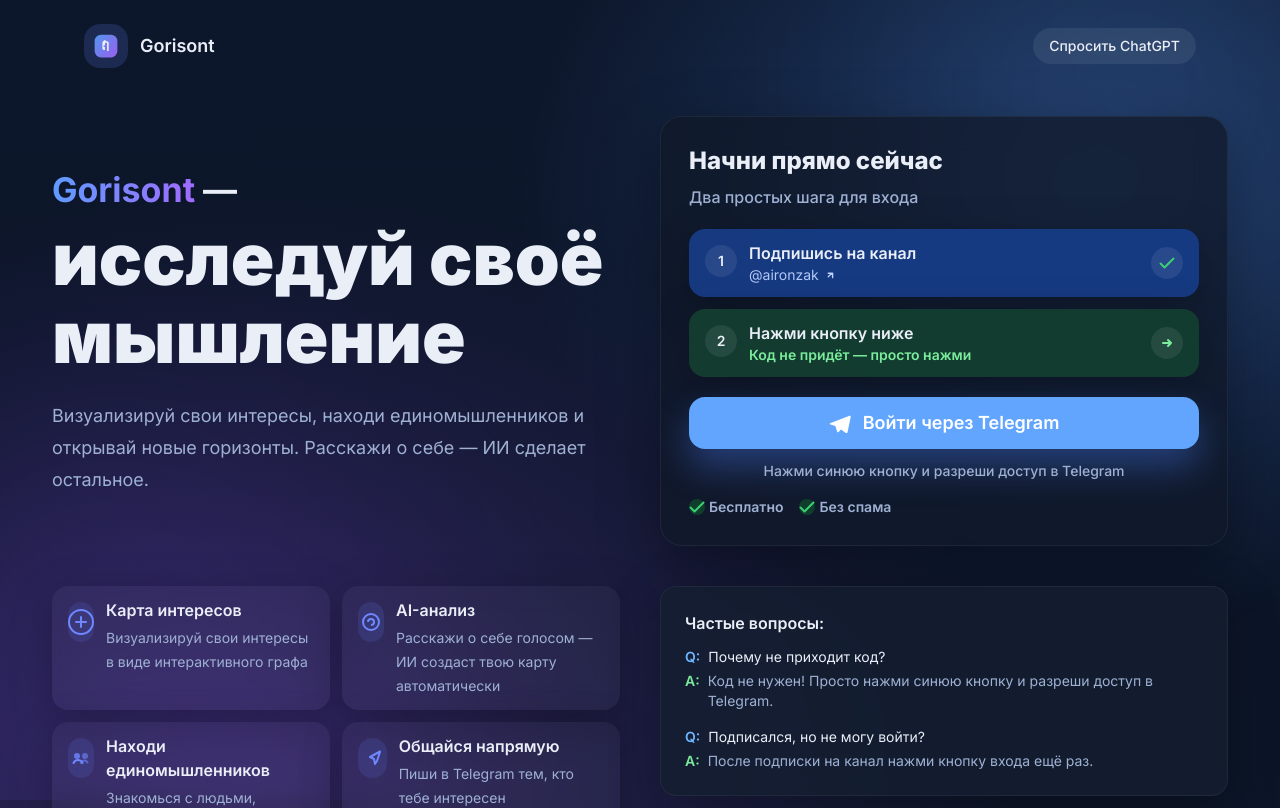
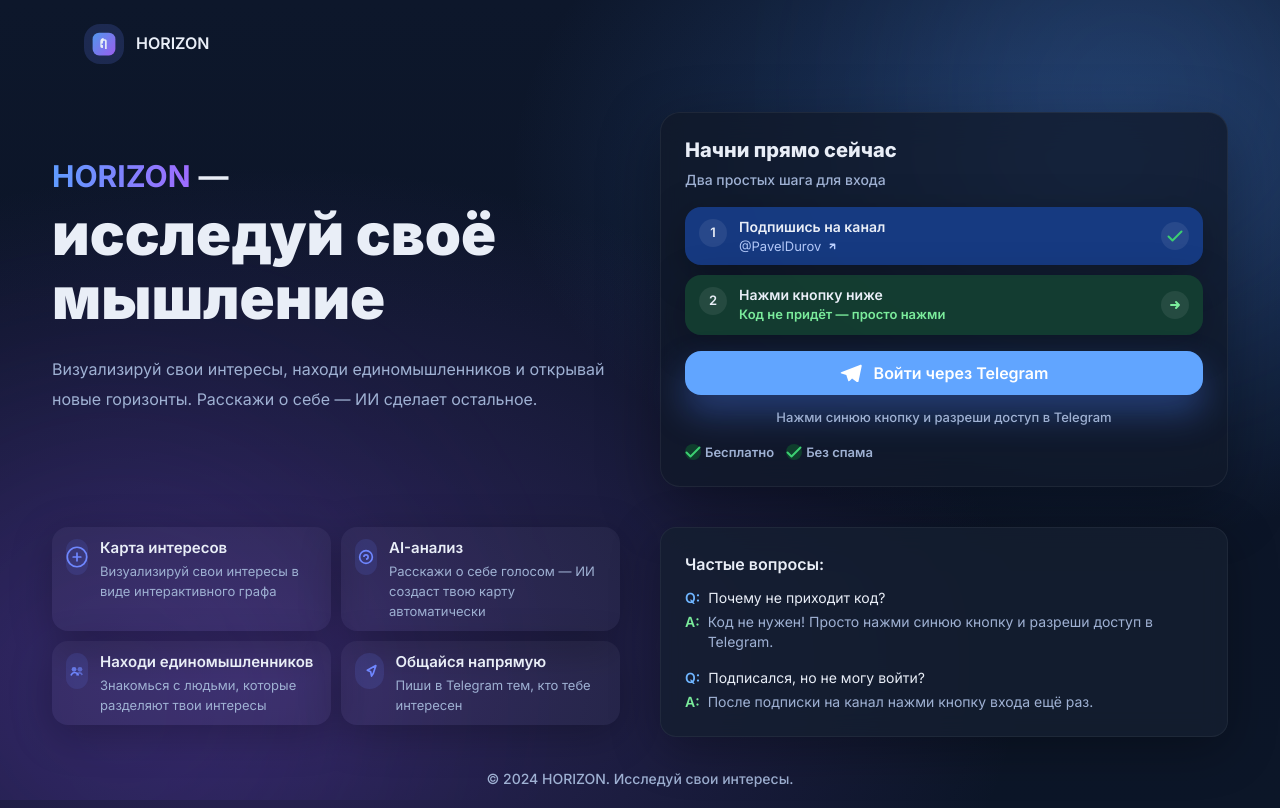
Before and after one commit to BOHDAN162/HORIZON, a Next.js app: page / in a window 1280 px wide. Shown: the top 808 px of the page. Built offline with nearby package versions, Linux system fonts and the light colour scheme.

Commit message:
Refine landing visuals

```diff
--- a/app/globals.css
+++ b/app/globals.css
@@ -75,3 +75,20 @@
 .telegram-button {
   box-shadow: 0 18px 35px rgba(74, 129, 255, 0.35);
 }
+
+@keyframes fade-in-up {
+  from {
+    opacity: 0;
+    transform: translateY(10px);
+  }
+  to {
+    opacity: 1;
+    transform: translateY(0);
+  }
+}
+
+.fade-in-up {
+  opacity: 0;
+  transform: translateY(8px);
+  animation: fade-in-up 0.5s ease-out forwards;
+}
--- a/app/layout.tsx
+++ b/app/layout.tsx
@@ -5,8 +5,8 @@
 const inter = Inter({ subsets: ['latin', 'cyrillic'], display: 'swap' });
 
 export const metadata: Metadata = {
-  title: 'Gorisont — исследуй своё мышление',
-  description: 'Главная страница Gorisont',
+  title: 'HORIZON — исследуй своё мышление',
+  description: 'Главная страница HORIZON',
 };
 
 export default function RootLayout({
--- a/components/FeatureCards.tsx
+++ b/components/FeatureCards.tsx
@@ -5,9 +5,9 @@
     title: 'Карта интересов',
     description: 'Визуализируй свои интересы в виде интерактивного графа',
     icon: (
-      <svg width="26" height="26" viewBox="0 0 26 26" fill="none" xmlns="http://www.w3.org/2000/svg">
-        <circle cx="13" cy="13" r="12" stroke="#6f87ff" strokeWidth="2" />
-        <path d="M8 13h10M13 8v10" stroke="#6f87ff" strokeWidth="2" strokeLinecap="round" />
+      <svg width="22" height="22" viewBox="0 0 26 26" fill="none" xmlns="http://www.w3.org/2000/svg">
+        <circle cx="13" cy="13" r="11.5" stroke="#6f87ff" strokeWidth="2" />
+        <path d="M8.5 13h9M13 8.5v9" stroke="#6f87ff" strokeWidth="2" strokeLinecap="round" />
       </svg>
     )
   },
@@ -15,9 +15,9 @@
     title: 'AI-анализ',
     description: 'Расскажи о себе голосом — ИИ создаст твою карту автоматически',
     icon: (
-      <svg width="26" height="26" viewBox="0 0 26 26" fill="none" xmlns="http://www.w3.org/2000/svg">
-        <rect x="5" y="5" width="16" height="16" rx="8" stroke="#6f87ff" strokeWidth="2" />
-        <path d="M10 13c0-1.657 1.343-3 3-3s3 1.343 3 3-1.343 3-3 3" stroke="#6f87ff" strokeWidth="2" />
+      <svg width="22" height="22" viewBox="0 0 26 26" fill="none" xmlns="http://www.w3.org/2000/svg">
+        <rect x="5.5" y="5.5" width="15" height="15" rx="7.5" stroke="#6f87ff" strokeWidth="2" />
+        <path d="M10.5 13c0-1.38 1.12-2.5 2.5-2.5s2.5 1.12 2.5 2.5-1.12 2.5-2.5 2.5" stroke="#6f87ff" strokeWidth="2" />
       </svg>
     )
   },
@@ -25,11 +25,11 @@
     title: 'Находи единомышленников',
     description: 'Знакомься с людьми, которые разделяют твои интересы',
     icon: (
-      <svg width="26" height="26" viewBox="0 0 26 26" fill="none" xmlns="http://www.w3.org/2000/svg">
-        <circle cx="9" cy="11" r="3" fill="#6f87ff" opacity="0.8" />
-        <circle cx="17" cy="11" r="3" fill="#6f87ff" opacity="0.6" />
-        <path d="M5.5 18c.8-1.8 2.5-3 4.5-3s3.7 1.2 4.5 3" stroke="#6f87ff" strokeWidth="2" strokeLinecap="round" />
-        <path d="M13 18c.6-1.4 2-2.4 3.5-2.4 1.3 0 2.4.7 3 1.8" stroke="#6f87ff" strokeWidth="2" strokeLinecap="round" opacity="0.6" />
+      <svg width="22" height="22" viewBox="0 0 26 26" fill="none" xmlns="http://www.w3.org/2000/svg">
+        <circle cx="9.5" cy="11" r="2.8" fill="#6f87ff" opacity="0.8" />
+        <circle cx="16.5" cy="11" r="2.8" fill="#6f87ff" opacity="0.6" />
+        <path d="M6.2 17.5c.75-1.65 2.3-2.75 4.1-2.75s3.35 1.1 4.1 2.75" stroke="#6f87ff" strokeWidth="2" strokeLinecap="round" />
+        <path d="M12.7 17.5c.6-1.35 1.9-2.3 3.3-2.3 1.25 0 2.3.65 2.8 1.7" stroke="#6f87ff" strokeWidth="2" strokeLinecap="round" opacity="0.6" />
       </svg>
     )
   },
@@ -37,7 +37,7 @@
     title: 'Общайся напрямую',
     description: 'Пиши в Telegram тем, кто тебе интересен',
     icon: (
-      <svg width="26" height="26" viewBox="0 0 26 26" fill="none" xmlns="http://www.w3.org/2000/svg">
+      <svg width="22" height="22" viewBox="0 0 26 26" fill="none" xmlns="http://www.w3.org/2000/svg">
         <path
           d="M21 6.5 11 12l4 2 1 5 2-3 3-9Z"
           stroke="#6f87ff"
@@ -52,18 +52,18 @@
 
 export const FeatureCards: React.FC = () => {
   return (
-    <section className="grid grid-cols-1 gap-3 sm:grid-cols-2">
+    <section className="fade-in-up grid grid-cols-1 gap-2.5 sm:grid-cols-2" style={{ animationDelay: '0.16s' }}>
       {features.map((feature) => (
         <div
           key={feature.title}
-          className="flex items-start gap-3 rounded-2xl bg-[rgba(255,255,255,0.04)] px-4 py-3 text-left shadow-soft backdrop-blur-md"
+          className="flex items-start gap-3 rounded-2xl bg-[rgba(255,255,255,0.04)] px-3.5 py-2.5 text-left shadow-soft backdrop-blur-md"
         >
-          <div className="mt-1 flex h-10 w-10 items-center justify-center rounded-xl bg-[rgba(102,130,255,0.14)]">
+          <div className="mt-0.5 flex h-9 w-9 items-center justify-center rounded-xl bg-[rgba(102,130,255,0.14)]">
             {feature.icon}
           </div>
-          <div className="space-y-1">
-            <h3 className="text-base font-semibold text-textPrimary">{feature.title}</h3>
-            <p className="text-sm leading-6 text-textSecondary">{feature.description}</p>
+          <div className="space-y-0.5">
+            <h3 className="text-[15px] font-semibold leading-[22px] text-textPrimary">{feature.title}</h3>
+            <p className="text-[13px] leading-[20px] text-textSecondary">{feature.description}</p>
           </div>
         </div>
       ))}
--- a/components/Footer.tsx
+++ b/components/Footer.tsx
@@ -3,7 +3,7 @@
 export const Footer: React.FC = () => {
   return (
     <footer className="mx-auto flex max-w-[1240px] items-center justify-center px-6 pb-10 pt-8 text-center text-sm font-medium text-textSecondary lg:px-8">
-      © 2024 Gorisont. Исследуй свои интересы.
+      © 2024 HORIZON. Исследуй свои интересы.
     </footer>
   );
 };
--- a/components/Header.tsx
+++ b/components/Header.tsx
@@ -18,19 +18,13 @@
 
 export const Header: React.FC = () => {
   return (
-    <header className="mx-auto flex w-full max-w-[1240px] items-center justify-between px-6 pt-6 lg:px-8">
+    <header className="mx-auto flex w-full max-w-[1240px] items-center justify-start px-6 pt-6 lg:px-8">
       <div className="flex items-center gap-3">
-        <div className="flex h-11 w-11 items-center justify-center rounded-2xl bg-[rgba(99,130,255,0.18)]">
+        <div className="flex h-10 w-10 items-center justify-center rounded-2xl bg-[rgba(99,130,255,0.18)]">
           <BrainIcon />
         </div>
-        <span className="text-lg font-semibold text-textPrimary">Gorisont</span>
+        <span className="text-base font-semibold leading-[1.1] text-textPrimary">HORIZON</span>
       </div>
-      <button
-        type="button"
-        className="hidden rounded-full bg-[rgba(255,255,255,0.08)] px-4 py-2 text-sm font-medium text-textPrimary backdrop-blur lg:inline-flex"
-      >
-        Спросить ChatGPT
-      </button>
     </header>
   );
 };
--- a/components/Hero.tsx
+++ b/components/Hero.tsx
@@ -2,18 +2,18 @@
 
 export const Hero: React.FC = () => {
   return (
-    <section className="space-y-6 pt-10 text-left lg:pt-14">
-      <div className="space-y-3">
-        <div className="flex items-center gap-2 text-[32px] font-bold leading-[36px] text-textPrimary lg:text-[34px]">
-          <span className="text-gradient">Gorisont</span>
+    <section className="space-y-6 pt-10 text-left lg:pt-12">
+      <div className="fade-in-up space-y-2.5" style={{ animationDelay: '0s' }}>
+        <div className="flex items-center gap-2 text-[28px] font-bold leading-[32px] text-textPrimary lg:text-[30px]">
+          <span className="text-gradient">HORIZON</span>
           <span>—</span>
         </div>
-        <div className="text-[56px] font-black leading-[64px] text-textPrimary sm:text-[64px] sm:leading-[70px] lg:text-[72px] lg:leading-[78px]">
+        <div className="text-[46px] font-black leading-[54px] text-textPrimary sm:text-[52px] sm:leading-[58px] lg:text-[58px] lg:leading-[64px]">
           <p>исследуй своё</p>
           <p>мышление</p>
         </div>
       </div>
-      <p className="max-w-2xl text-lg leading-8 text-textSecondary">
+      <p className="fade-in-up max-w-2xl text-base leading-[30px] text-textSecondary" style={{ animationDelay: '0.08s' }}>
         Визуализируй свои интересы, находи единомышленников и открывай новые горизонты. Расскажи о себе — ИИ сделает
         остальное.
       </p>
--- a/components/LoginCard.tsx
+++ b/components/LoginCard.tsx
@@ -29,20 +29,23 @@
   };
 
   return (
-    <section className="card-glass w-full rounded-[22px] px-6 py-6 text-left sm:px-7 sm:py-7">
-      <div className="space-y-2">
-        <h2 className="text-2xl font-extrabold text-textPrimary">Начни прямо сейчас</h2>
-        <p className="text-base font-medium text-textSecondary">Два простых шага для входа</p>
+    <section
+      className="fade-in-up card-glass w-full rounded-[20px] px-5 py-5 text-left sm:px-6 sm:py-6"
+      style={{ animationDelay: '0.24s' }}
+    >
+      <div className="space-y-1.5">
+        <h2 className="text-xl font-extrabold leading-[26px] text-textPrimary">Начни прямо сейчас</h2>
+        <p className="text-sm font-medium leading-[22px] text-textSecondary">Два простых шага для входа</p>
       </div>
 
-      <div className="mt-5 space-y-3">
-        <div className="flex items-center justify-between rounded-2xl bg-[rgba(24,62,138,0.9)] px-4 py-3 text-textPrimary shadow-soft">
+      <div className="mt-4 space-y-2.5">
+        <div className="flex items-center justify-between rounded-2xl bg-[rgba(24,62,138,0.9)] px-3.5 py-2.5 text-textPrimary shadow-soft">
           <div className="flex items-start gap-3">
-            <div className="mt-1 flex h-8 w-8 items-center justify-center rounded-full bg-[rgba(255,255,255,0.08)] text-sm font-semibold">1</div>
+            <div className="mt-0.5 flex h-7 w-7 items-center justify-center rounded-full bg-[rgba(255,255,255,0.08)] text-[13px] font-semibold">1</div>
             <div>
-              <p className="text-base font-semibold">Подпишись на канал</p>
-              <div className="flex items-center gap-1 text-sm text-[rgba(187,208,255,0.95)]">
-                <span>@aironzak</span>
+              <p className="text-sm font-semibold leading-[20px]">Подпишись на канал</p>
+              <div className="flex items-center gap-1 text-[13px] leading-[18px] text-[rgba(187,208,255,0.95)]">
+                <span>@PavelDurov</span>
                 <svg width="14" height="14" viewBox="0 0 14 14" fill="none" xmlns="http://www.w3.org/2000/svg">
                   <path
                     d="M5.25 8.75 8.75 5.25M9.625 9.625V5.25H5.25"
@@ -55,20 +58,20 @@
               </div>
             </div>
           </div>
-          <div className="flex h-8 w-8 items-center justify-center rounded-full bg-[rgba(255,255,255,0.08)]">
+          <div className="flex h-7 w-7 items-center justify-center rounded-full bg-[rgba(255,255,255,0.08)]">
             <CheckIcon />
           </div>
         </div>
 
-        <div className="flex items-center justify-between rounded-2xl bg-[rgba(20,64,49,0.9)] px-4 py-3 text-textPrimary shadow-soft">
+        <div className="flex items-center justify-between rounded-2xl bg-[rgba(20,64,49,0.9)] px-3.5 py-2.5 text-textPrimary shadow-soft">
           <div className="flex items-start gap-3">
-            <div className="mt-1 flex h-8 w-8 items-center justify-center rounded-full bg-[rgba(255,255,255,0.08)] text-sm font-semibold">2</div>
+            <div className="mt-0.5 flex h-7 w-7 items-center justify-center rounded-full bg-[rgba(255,255,255,0.08)] text-[13px] font-semibold">2</div>
             <div>
-              <p className="text-base font-semibold">Нажми кнопку ниже</p>
-              <p className="text-sm font-semibold text-[#7bec9c]">Код не придёт — просто нажми</p>
+              <p className="text-sm font-semibold leading-[20px]">Нажми кнопку ниже</p>
+              <p className="text-[13px] font-semibold text-[#7bec9c]">Код не придёт — просто нажми</p>
             </div>
           </div>
-          <div className="flex h-8 w-8 items-center justify-center rounded-full bg-[rgba(255,255,255,0.08)]">
+          <div className="flex h-7 w-7 items-center justify-center rounded-full bg-[rgba(255,255,255,0.08)]">
             <ArrowIcon />
           </div>
         </div>
@@ -77,17 +80,17 @@
       <button
         type="button"
         onClick={handleClick}
-        className="telegram-button mt-5 flex w-full items-center justify-center gap-3 rounded-2xl bg-telegramBlue px-6 py-3 text-lg font-semibold text-white transition hover:brightness-105"
+        className="telegram-button mt-4 flex w-full items-center justify-center gap-3 rounded-2xl bg-telegramBlue px-5 py-2.5 text-base font-semibold text-white transition hover:brightness-105"
       >
         <TelegramIcon />
         Войти через Telegram
       </button>
 
-      <p className="mt-3 text-center text-sm font-medium text-textSecondary">
+      <p className="mt-3 text-center text-[13px] font-medium leading-[20px] text-textSecondary">
         Нажми синюю кнопку и разреши доступ в Telegram
       </p>
 
-      <div className="mt-4 flex items-center gap-4 text-sm font-semibold text-textSecondary">
+      <div className="mt-4 flex items-center gap-3 text-[13px] font-semibold text-textSecondary">
         <div className="flex items-center gap-1">
           <span className="flex h-4 w-4 items-center justify-center rounded-full bg-[#0f3e2d]">
             <CheckIcon />
```
